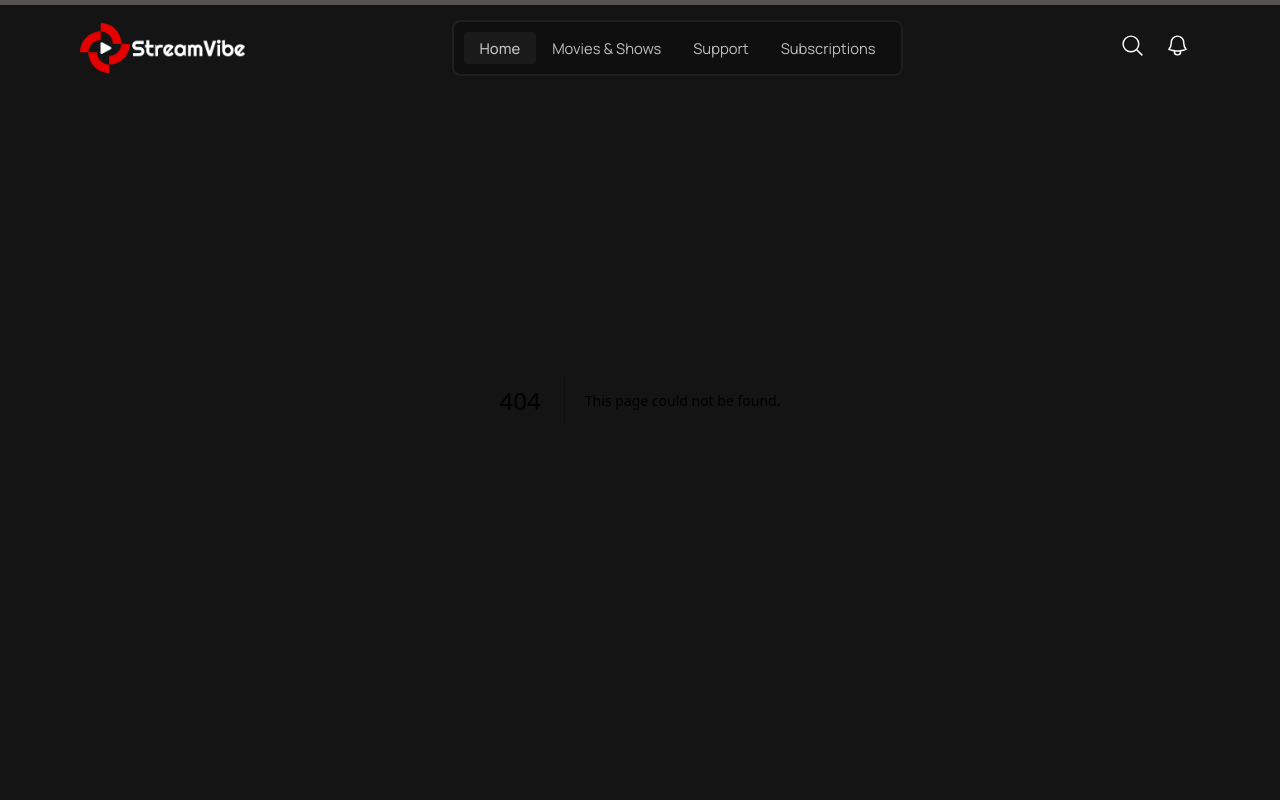
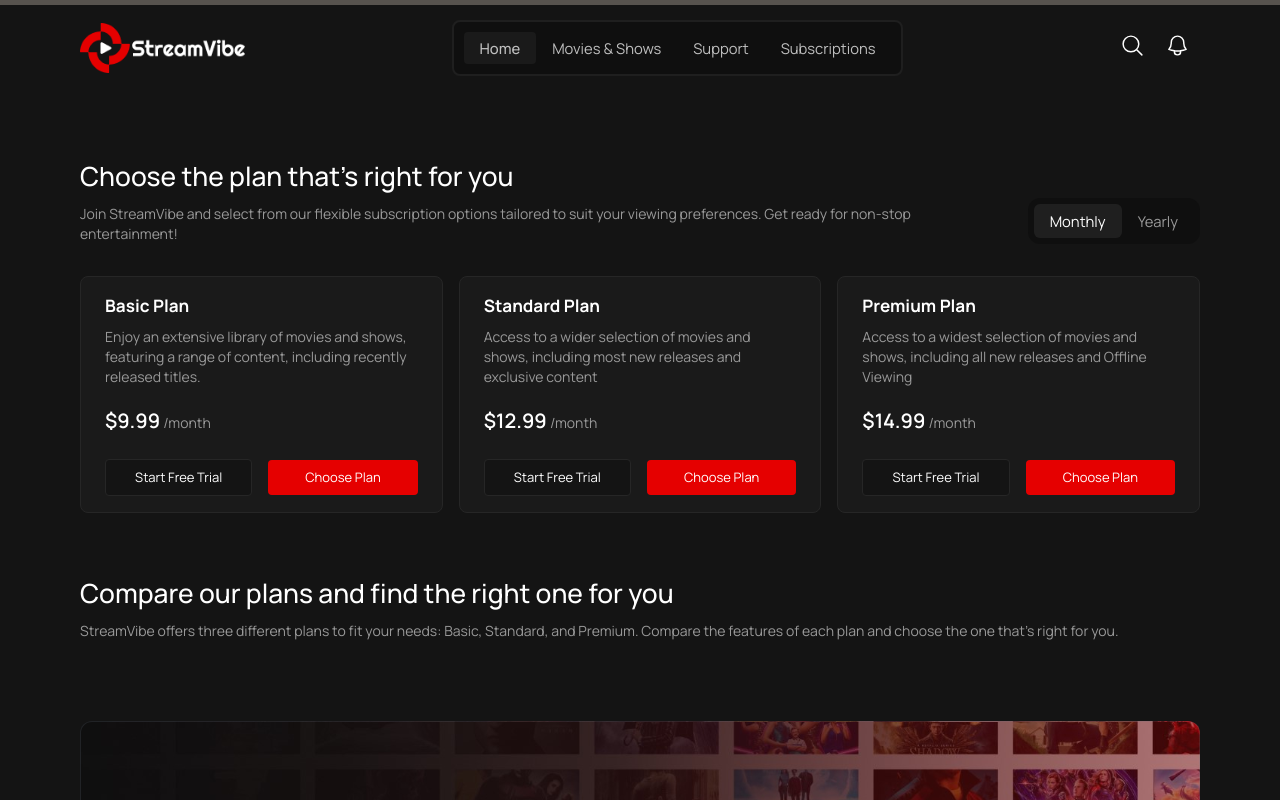
Before and after one commit to ngenotm/Stream, a Next.js app in the folder frontend/: page /subscriptions in a window 1280 px wide. Before the commit this address had no page. Shown: the top 800 px of the page. Built offline with nearby package versions, Linux system fonts and the light colour scheme.

Commit message:
-front subscriptions page design completed

```diff
--- a/frontend/src/app/page.jsx
+++ b/frontend/src/app/page.jsx
@@ -1,8 +1,8 @@
 import SubscriptionBox from "@/components/SubscriptionBox";
+import SubscriptionPlan from "@/components/SubscriptionPlan";
 import HomeBanner from "@/components/home/HomeBanner";
 import HomeExperience from "@/components/home/HomeExperience";
 import HomeMovieCategory from "@/components/home/HomeMovieCategory";
-import HomePlan from "@/components/home/HomePlan";
 import HomeQuestions from "@/components/home/HomeQuestions";
 import HomeTitle from "@/components/home/HomeTitle";
 
@@ -20,7 +20,7 @@ export default function Home() {
 
       <HomeQuestions />
 
-      <HomePlan />
+      <SubscriptionPlan />
 
       <SubscriptionBox />
 
--- /dev/null
+++ b/frontend/src/app/subscriptions/SubscriptionsCompare.jsx
@@ -0,0 +1,7 @@
+const SubscriptionCompare = () => {
+    return (
+        <section></section>
+     );
+}
+
+export default SubscriptionCompare;
--- /dev/null
+++ b/frontend/src/app/subscriptions/page.jsx
@@ -0,0 +1,55 @@
+import SubscriptionBox from "@/components/SubscriptionBox";
+import SubscriptionPlan from "@/components/SubscriptionPlan";
+
+const SubscriptionsPage = () => {
+    return (
+        <main className="">
+
+            <SubscriptionPlan />
+
+            <section className="container py-0">
+                <div>
+                    <h3 className="text-white font-medium xl:text-2.5xl md:text-2xl text-lg mb-3">Compare our plans and find the right one for you</h3>
+                    <p className="text-c-grey-60 lg:text-sm md:text-super-xs text-xs">
+                        StreamVibe offers three different plans to fit your needs: Basic, Standard, and Premium. Compare the features of each plan and choose the one that's right for you.
+                    </p>
+                </div>
+
+                {/* <table class="table-fixed w-full border border-c-black-15">
+                    <thead>
+                        <tr className="text-left">
+                            <th>Song</th>
+                            <th>Artist</th>
+                            <th>Year</th>
+                            <th>Year</th>
+                        </tr>
+                    </thead>
+                    <tbody className="text-c-grey-60 text-sm">
+                        <tr className="border border-c-black-15">
+                            <td className="border border-c-black-15">The Sliding Mr. Bones (Next Stop, Pottersville)</td>
+                            <td className="border border-c-black-15">Malcolm Lockyer</td>
+                            <td className="border border-c-black-15">1961</td>
+                        </tr>
+                        <tr className="border border-c-black-15">
+                            <td className="border border-c-black-15">Witchy Woman</td>
+                            <td className="border border-c-black-15">The Eagles</td>
+                            <td className="border border-c-black-15">1972</td>
+                        </tr>
+                        <tr className="border border-c-black-15">
+                            <td className="border border-c-black-15">Shining Star</td>
+                            <td className="border border-c-black-15">Earth, Wind, and Fire</td>
+                            <td className="border border-c-black-15">1975</td>
+                        </tr>
+                    </tbody>
+                </table> */}
+
+
+            </section>
+
+            <SubscriptionBox />
+
+        </main>
+    );
+}
+
+export default SubscriptionsPage;
--- a/frontend/src/components/home/HomePlan.jsx
+++ b/frontend/src/components/SubscriptionPlan.jsx
@@ -1,5 +1,7 @@
-import PlanItem from "./PlanItem";
-import PlanTitle from "./PlanTitle";
+import SubscriptionPlanItem from "./SubscriptionPlanItem";
+import SubscriptionPlanTitle from "./SubscriptionPlanTitle";
+
+
 
 const planVariant = [
     {
@@ -19,15 +21,15 @@ const planVariant = [
     },
 ]
 
-const HomePlan = () => {
+const SubscriptionPlan = () => {
     return (
         <section className="container py-16">
-            <PlanTitle />
+            <SubscriptionPlanTitle />
 
             <div className="grid lg:grid-cols-3 md:grid-cols-2 lg:gap-4 gap-5 md:mt-8 mt-10">
 
                 {planVariant.map(({ title, subtitle, price }, index) =>
-                    <PlanItem key={index} title={title} subtitle={subtitle} price={price} />)}
+                    <SubscriptionPlanItem key={index} title={title} subtitle={subtitle} price={price} />)}
 
             </div>
 
@@ -35,4 +37,4 @@ const HomePlan = () => {
     );
 }
 
-export default HomePlan;
+export default SubscriptionPlan;
--- a/frontend/src/components/home/PlanItem.jsx
+++ b/frontend/src/components/SubscriptionPlanItem.jsx
@@ -1,4 +1,4 @@
-const PlanItem = ({ title, subtitle, price }) => {
+const SubscriptionPlanItem = ({ title, subtitle, price }) => {
     return (
         <div className="flex flex-col justify-between bg-c-black-10 border border-c-black-15 px-6 py-4 rounded-lg">
             <>
@@ -20,4 +20,4 @@ const PlanItem = ({ title, subtitle, price }) => {
     );
 }
 
-export default PlanItem;
+export default SubscriptionPlanItem;
--- a/frontend/src/components/home/PlanTitle.jsx
+++ b/frontend/src/components/SubscriptionPlanTitle.jsx
@@ -1,4 +1,4 @@
-const PlanTitle = () => {
+const SubscriptionPlanTitle = () => {
     return (
         <div className="flex md:flex-row flex-col md:items-end items-start md:gap-6 gap-3.5">
             <div className="flex-1">
@@ -15,4 +15,4 @@ const PlanTitle = () => {
     );
 }
 
-export default PlanTitle;
+export default SubscriptionPlanTitle;
--- a/frontend/src/components/layout/MainLayout.jsx
+++ b/frontend/src/components/layout/MainLayout.jsx
@@ -5,7 +5,9 @@ const MainLayout = ({ children }) => {
     return (
         <>
             <Navbar />
-            {children}
+            <div className="min-h-screen">
+                {children}
+            </div>
             <Footer />
         </>
     );
--- a/frontend/src/components/layout/Navbar.jsx
+++ b/frontend/src/components/layout/Navbar.jsx
@@ -1,10 +1,16 @@
+"use client";
+
 import { BellSvg, MenuSvg, SearchSvg } from "@/assets/Svgs";
 import Link from "next/link";
+import { usePathname } from "next/navigation";
 
 
 const Navbar = () => {
+
+    const pathname = usePathname();
+
     return (
-        <header className="py-5 absolute top-0 right-0 z-30 w-full">
+        <header className={`py-5 ${pathname === "/" && "absolute"} top-0 right-0 z-30 w-full`}>
             <div
                 className="fixed w-full h-[5px] top-0 right-0
           3xl:bg-slate-500 2xl:bg-amber-400 xl:bg-stone-600 lg:bg-red-800 md:bg-orange-500 sm:bg-violet-500 bg-teal-400
@@ -18,10 +24,10 @@ const Navbar = () => {
 
                     <div className="bg-c-black-06 border-2 border-c-black-12 rounded-lg p-2.5 md:block hidden">
                         <ul className="flex items-center text-c-grey-75 xl:text-super-sm text-xs">
-                            <li className="lg:px-4 px-3.5 py-2 bg-c-black-10 rounded font-medium">Home</li>
+                            <li className="lg:px-4 px-3.5 py-2 bg-c-black-10 rounded font-medium"><Link href="/">Home</Link></li>
                             <li className="lg:px-4 px-3.5 py-2">Movies & Shows</li>
                             <li className="lg:px-4 px-3.5 py-2">Support</li>
-                            <li className="lg:px-4 px-3.5 py-2">Subscriptions</li>
+                            <li className="lg:px-4 px-3.5 py-2"><Link href="/subscriptions">Subscriptions</Link></li>
                         </ul>
                     </div>
 
@@ -30,7 +36,7 @@ const Navbar = () => {
                     <button className="focus:outline-none focus:border-none mx-2.5 md:inline hidden"><SearchSvg /></button>
                     <button className="focus:outline-none focus:border-none mx-2.5 md:inline hidden"><BellSvg /></button>
                     <button
-                        className="w-11 h-11 rounded-lg bg-c-black-10 border border-c-black-15 flex justify-center items-center md:hidden block"
+                        className="w-11 h-11 rounded-lg bg-c-black-10 border border-c-black-15 md:hidden flex justify-center items-center "
                     >
                         <MenuSvg />
                     </button>
```
